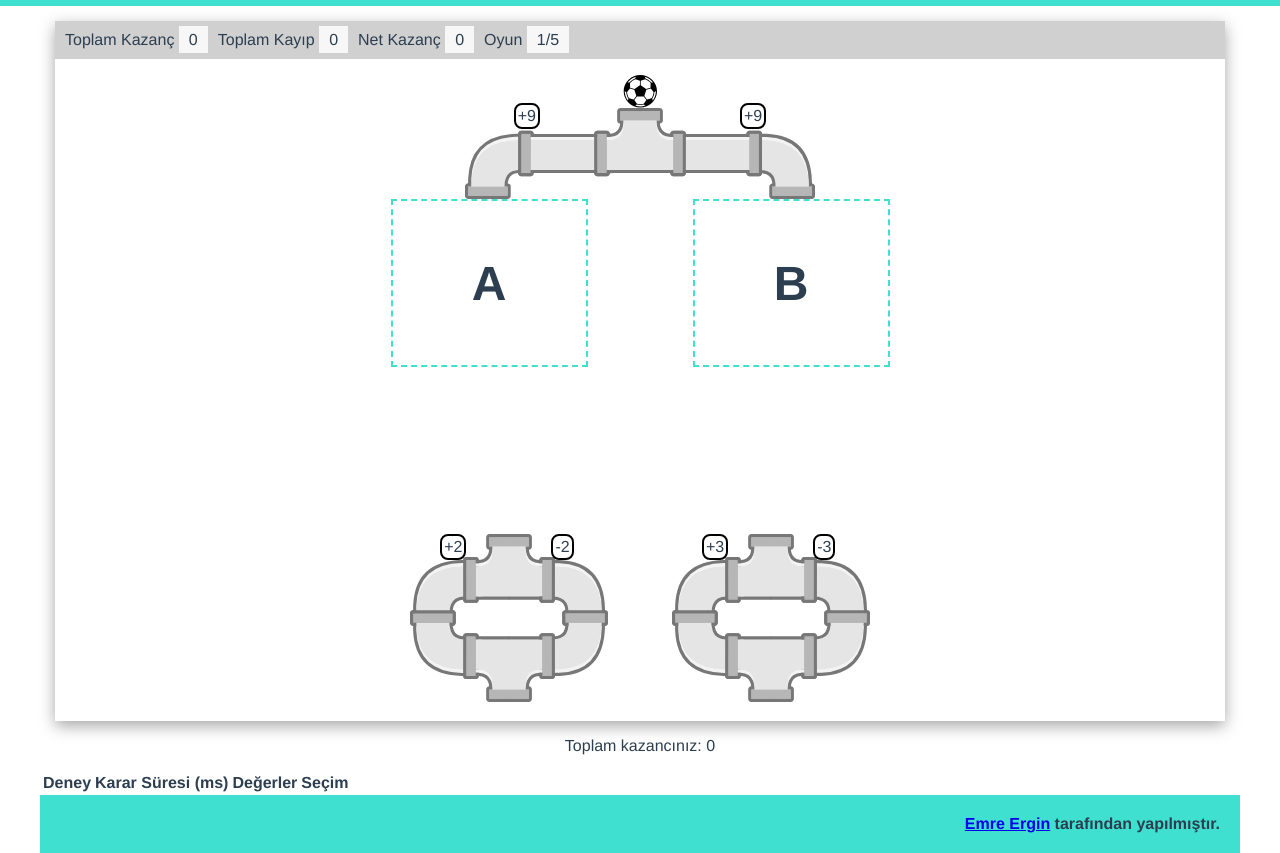
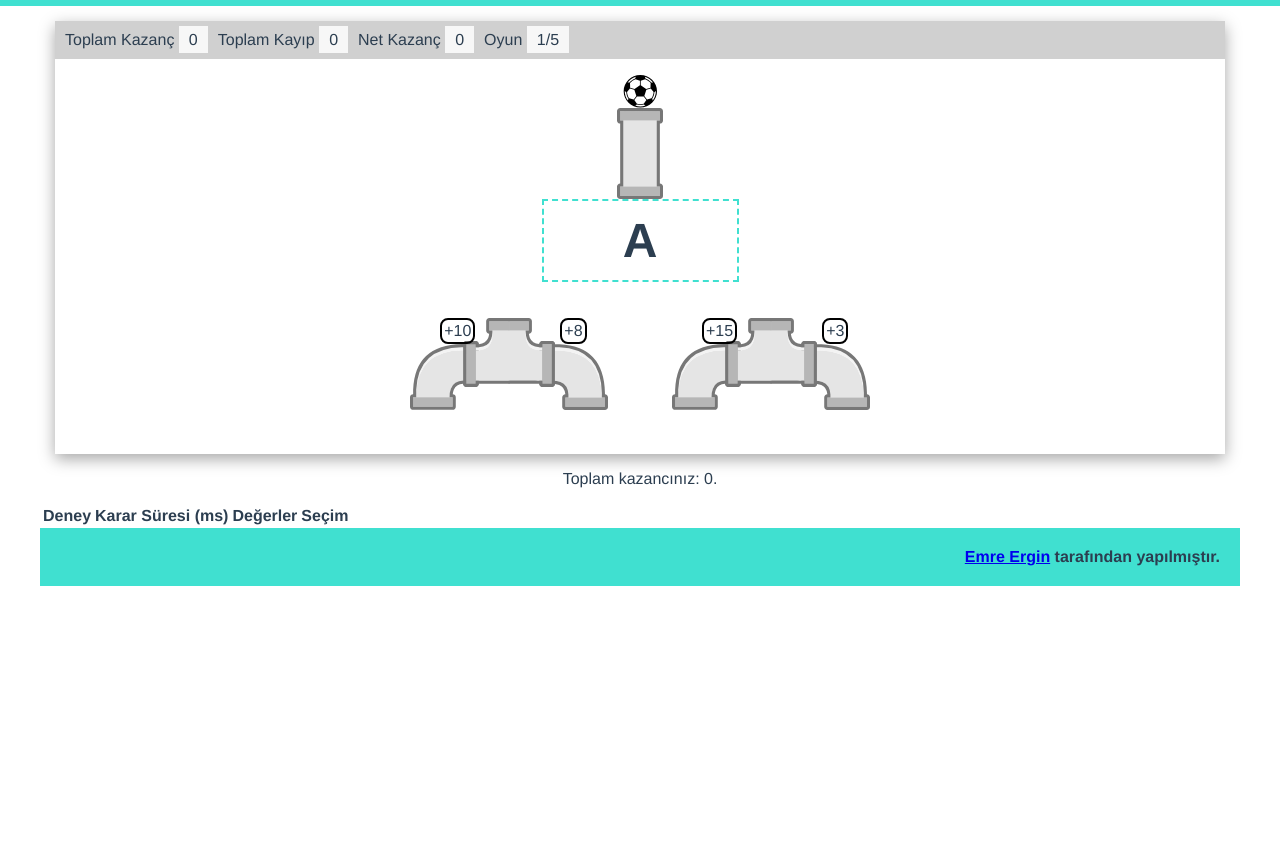
Before and after one commit to emrergin/prudencetemperance, a Vue app: page / in a window 1280 px wide. After the commit the page ends 800 px from the top, so only its background shows below. Built offline with nearby package versions, Linux system fonts and the light colour scheme.

Commit message:
games have full composition now

```diff
--- a/src/App.vue
+++ b/src/App.vue
@@ -47,8 +47,8 @@ import PrudenceTutorial from "./components/PrudenceTutorial.vue";
 import PrudenceGame from "./components/PrudenceGamev2.vue";
 import TemperanceTutorial from "./components/TemperanceTutorial.vue";
 import TemperanceGame from "./components/TemperanceGamev2.vue";
+import RiskGame from "./components/RiskGamev2.vue";
 import RiskTutorial from "./components/RiskTutorial.vue";
-import RiskGame from "./components/RiskGame.vue";
 import SonucEkrani from "./components/SonucEkrani.vue";
 
 export default {
@@ -64,7 +64,7 @@ export default {
   },
   data() {
     return {
-      currentPhase: `temGam`,
+      currentPhase: `rskGam`,
       mode: `demo`,
     };
   },
--- a/src/components/PrudenceGamev2.vue
+++ b/src/components/PrudenceGamev2.vue
@@ -169,7 +169,7 @@ function convertNumbertoString(number) {
   display: flex;
   flex-direction: column;
   margin: 15px;
-  min-height: 385px;
+  min-height: 433px;
 }
 #oyunAsagi {
   display: flex;
--- /dev/null
+++ b/src/components/RiskGamev2.vue
@@ -0,0 +1,181 @@
+<template>
+  <div class="oyunKutusu" v-if="!oyunSonu">
+    <ScoreTable
+      :totalRevenue="totalRevenue"
+      :totalLoss="totalLoss"
+      :totalRounds="totalRounds"
+      :currentRound="currentRound"
+    />
+    <div id="oyunAsagi">
+      <img
+        id="futbolTopu"
+        ref="futbolTopu"
+        src="../assets/soccer_ball.svg"
+        oncontextmenu="return false"
+        @click="hareketE($event)"
+      />
+      <img id="girisBoru" src="../assets/kucukboru3.svg" />
+      <div id="inputlar">
+        <div
+          class="droppable"
+          id="i1"
+          :style="{ visibility: !secim ? `visible` : `hidden` }"
+        >
+          A
+        </div>
+      </div>
+      <div id="kucukBorular" v-if="asama !== `roundsonu`">
+        <div
+          id="kucukBoru1"
+          class="riskBoru"
+          oncontextmenu="return false"
+          @mousedown.left="boruTasiE($event)"
+          ondragstart="return false"
+          :style="{
+            visibility: secim === `2` ? `hidden` : `visible`,
+          }"
+        >
+          <div id="kucukEtiketler1">
+            <div id="solKucukEtiket1" class="kucukEtiket etiket soletiket">
+              {{ convertNumbertoString(payOffs[currentRound][0]) }}
+            </div>
+            <div id="sagKucukEtiket1" class="kucukEtiket etiket sagetiket">
+              {{ convertNumbertoString(payOffs[currentRound][1]) }}
+            </div>
+          </div>
+          <img
+            src="../assets/kucukboru.svg"
+            class="draggable"
+            oncontextmenu="return false"
+          />
+        </div>
+        <div
+          id="kucukBoru2"
+          class="riskBoru"
+          oncontextmenu="return false"
+          @mousedown.left="boruTasiE($event)"
+          ondragstart="return false"
+          :style="{
+            visibility: secim === `1` ? `hidden` : `visible`,
+          }"
+        >
+          <div id="kucukEtiketler2">
+            <div id="solKucukEtiket2" class="kucukEtiket etiket soletiket">
+              {{ convertNumbertoString(payOffs[currentRound][2]) }}
+            </div>
+            <div id="sagKucukEtiket2" class="kucukEtiket etiket sagetiket">
+              {{ convertNumbertoString(payOffs[currentRound][3]) }}
+            </div>
+          </div>
+          <img
+            src="../assets/kucukboru.svg"
+            class="draggable"
+            oncontextmenu="return false"
+          />
+        </div>
+      </div>
+      <div v-if="asama === `roundsonu`">
+        <button class="stepButton" id="nextRound" @click="siradakiTurE()">
+          {{
+            this.currentRound === this.totalRounds - 1
+              ? `Oyunu Bitir`
+              : `Sıradaki Tur >>`
+          }}
+        </button>
+      </div>
+    </div>
+  </div>
+  <div v-if="oyunSonu" class="oyunKutusu">
+    <p>Oyunu tamamladınız. Toplam kazancınız: {{ totalRevenue - totalLoss }}</p>
+    <button @click="$emit('end', true)" class="stepButton">
+      Sonuçları gör.
+    </button>
+  </div>
+  <div>
+    <div>
+      <p>Toplam kazancınız: {{ store.kazanc }}. {{ secim }}</p>
+      <table>
+        <tr>
+          <th>Deney</th>
+          <th>Karar Süresi (ms)</th>
+          <th>Değerler</th>
+          <th>Seçim</th>
+        </tr>
+        <tr v-for="veriSatiri in store.veriler" :key="veriSatiri[3]">
+          <td>{{ veriSatiri[0] }}</td>
+          <td>{{ veriSatiri[1] }}</td>
+          <td>{{ veriSatiri[2] }}</td>
+          <td>{{ veriSatiri[3] }}</td>
+        </tr>
+      </table>
+    </div>
+  </div>
+</template>
+
+<script setup>
+import ScoreTable from "./ScoreTable.vue";
+import { store } from "../store.js";
+import { ref } from "vue";
+import boruTasi from "../composables/boruTasi";
+import hareket from "../composables/hareket";
+import siradakiTur from "../composables/siradakiTur";
+import { defineEmits as defineEmits } from "@vue/runtime-dom";
+
+defineEmits(["end"]);
+
+const payOffs = [
+  [10, 8, 15, 3],
+  [5, 3, 7, 1],
+  [9, 12, 10, 10],
+  [2, 4, 1, 5],
+  [7, 1, 4, 4],
+];
+const totalRounds = 5;
+
+const currentDroppable = ref(null);
+const secim = ref(null);
+const asama = ref(`baslangic`);
+const baslangic = ref(new Date());
+const bitis = ref(null);
+const totalRevenue = ref(0);
+const totalLoss = ref(0);
+
+const currentRound = ref(0);
+const oyunSonu = ref(false);
+
+function boruTasiE(e) {
+  boruTasi(e, `droppable`, asama.value, `riskBoru`, currentDroppable, secim);
+}
+
+function hareketE(e) {
+  hareket(e, asama, bitis, secim, totalRevenue, totalLoss);
+}
+
+function siradakiTurE() {
+  siradakiTur(
+    `Risk`,
+    store,
+    bitis,
+    baslangic,
+    asama,
+    payOffs,
+    currentRound,
+    secim,
+    `riskBoru`,
+    oyunSonu,
+    totalRounds,
+    totalRevenue.value,
+    totalLoss.value
+  );
+}
+
+function convertNumbertoString(number) {
+  return number > 0 ? `+` + number : `-` + Math.abs(number);
+}
+</script>
+
+<style scoped>
+#kucukBorular {
+  align-items: center;
+}
+</style>
--- a/src/composables/boruTasi.js
+++ b/src/composables/boruTasi.js
@@ -76,7 +76,11 @@ function boruTasi(e, dropClass, asama, boruClass, currentDroppable, secimler) {
       kucukBoru.style.top = `${rect.top + window.scrollY}px`;
 
       if (!Array.isArray(secimler.value)) {
-        secimler.value = currentDroppable.value.id.slice(1);
+        if (boruClass === `riskBoru`) {
+          secimler.value = kucukBoru.id.slice(9);
+        } else {
+          secimler.value = currentDroppable.value.id.slice(1);
+        }
       } else {
         secimler.value[currentDroppable.value.id.slice(1)] =
           kucukBoru.id.slice(9);
--- a/src/composables/hareket.js
+++ b/src/composables/hareket.js
@@ -29,6 +29,23 @@ function hareket(e, asama, bitis, secimler, totalRevenue, totalLoss) {
         [
           { transform: `translate(0px,5px)` },
           { transform: `translate(0px,62px)` },
+        ],
+        {
+          duration: 1000,
+          fill: `forwards`,
+          composite: `accumulate`,
+        }
+      )
+      .persist();
+    setTimeout(siradakiAnimasyon, 1000);
+  }
+
+  function AsagiR() {
+    futbolTopu
+      .animate(
+        [
+          { transform: `translate(0px,0px)` },
+          { transform: `translate(0px,94px)` },
         ],
         {
           duration: 1000,
@@ -204,19 +221,23 @@ function hareket(e, asama, bitis, secimler, totalRevenue, totalLoss) {
     );
     let zar = Math.floor(Math.random() * 2) + 1;
 
-    if (elemBelow.closest(`.kucukBoru`)) {
+    if (elemBelow.closest(`.kucukBoru,.riskBoru`)) {
       zar === 1 ? Sol2PR() : Sag2PR();
       zar === 1
-        ? etiketBoya(elemBelow.closest(`.kucukBoru`), `sol`, 700)
-        : etiketBoya(elemBelow.closest(`.kucukBoru`), `sag`, 700);
+        ? etiketBoya(elemBelow.closest(`.kucukBoru,.riskBoru`), `sol`, 600)
+        : etiketBoya(elemBelow.closest(`.kucukBoru,.riskBoru`), `sag`, 600);
       return false;
     }
     if (elemBelow.closest(`.temperanceBoru`)) {
       zar === 1 ? Sol2T() : Sag2T();
       zar === 1
-        ? etiketBoya(elemBelow.closest(`.temperanceBoru`), `sol`, 700)
-        : etiketBoya(elemBelow.closest(`.temperanceBoru`), `sag`, 700);
+        ? etiketBoya(elemBelow.closest(`.temperanceBoru`), `sol`, 600)
+        : etiketBoya(elemBelow.closest(`.temperanceBoru`), `sag`, 600);
 
+      return false;
+    }
+    if (elemBelow.closest(`#girisBoru`)) {
+      AsagiR();
       return false;
     }
     if (elemBelow.closest(`#buyukBoru`)) {
```
Also changed, not shown: src/oldfiles/PrudenceGame.vue (renamed from src/eskidosyalar/PrudenceGame.vue), src/oldfiles/RiskGame.vue (renamed from src/components/RiskGame.vue), src/oldfiles/TemperanceGame.vue (renamed from src/eskidosyalar/TemperanceGame.vue).
